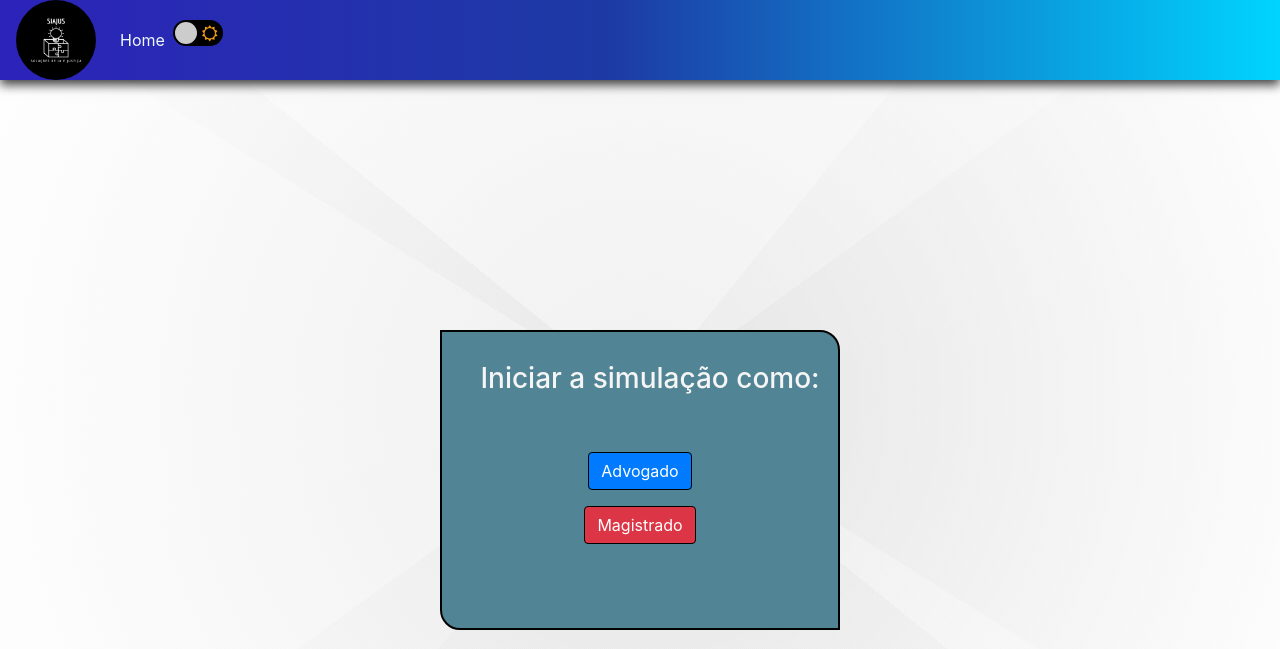
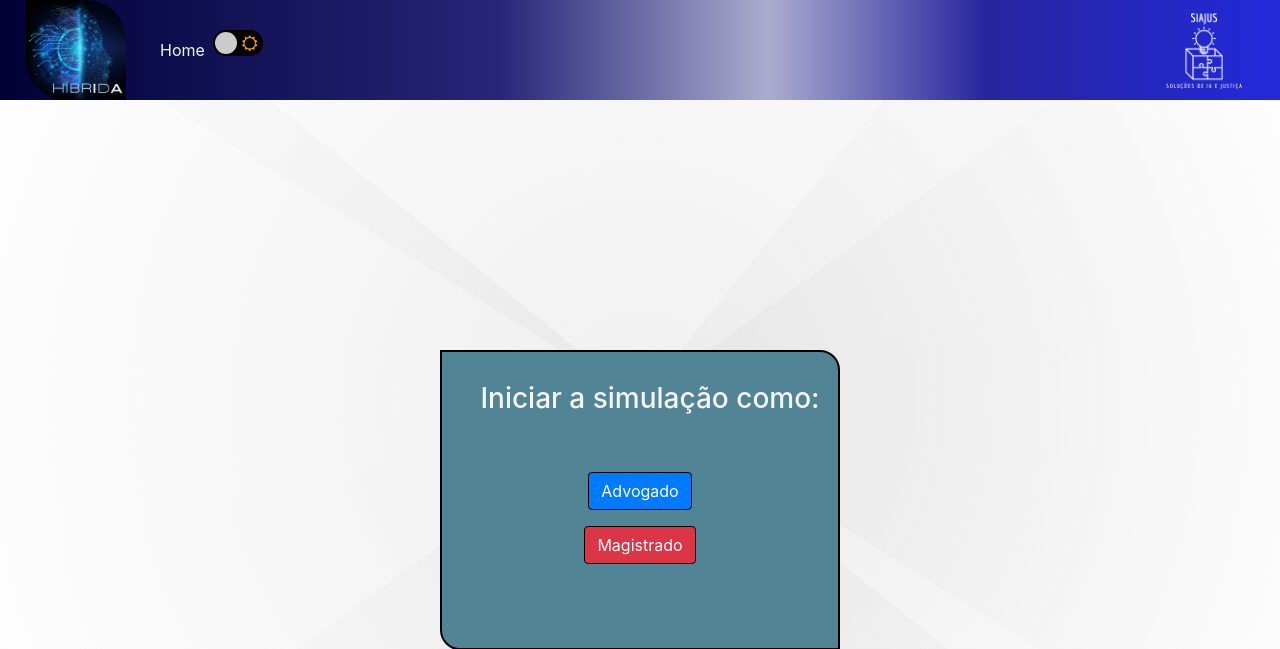
Before and after one commit to igordasilveirafranco/hibrida, a Django app: page / in a window 1280 px wide. Shown: the top 649 px of the page. Run offline with Django 3.2, Linux system fonts and the light colour scheme; some libraries are stand-ins or nearby versions.

Commit message:
Ajustando

```diff
--- a/apps/advogado/templates/main/page_two.html
+++ b/apps/advogado/templates/main/page_two.html
@@ -195,7 +195,7 @@
                             </div>
                         </div>
                     </form>
-                    <span class="text-sm"> * Arquivos suportados .PDF ou .TXT</span><br>
+                    <span class="text-sm"> * Arquivos suportados .PDF ou .TXT<br> * Nome do arquivo não deve conter caracter especial(~,/,*)</span><br>
                 </div>
             </div>
             <div class="text-center mx-auto ">
--- a/cnjweb/static/css/styles.css
+++ b/cnjweb/static/css/styles.css
@@ -43,24 +43,14 @@
     width: 97% !important;
 }
 
-.navbar-brand {
-    width: 80px;
-    height: 80px;
-    background-color: black;
-    border-radius: 50%;
+.navbar {
+    background: rgb(2, 1, 54);
+    background: linear-gradient(90deg, rgba(2, 1, 54, 1) 0%, rgba(38, 37, 121, 1) 39%, rgba(172, 172, 207, 1) 60%, rgba(38, 37, 159, 1) 77%, rgba(34, 41, 218, 1) 100%);
+    height: 100px !important;
 }
 
-.navbar-brand img {
-    width: 80px;
-    height: 80px;
-    padding-bottom: 10px;
-}
-
-.navbar {
-    background-color: var(--bg-nav);
-    color: var(--text-color-nav);
-    box-shadow: 0px 5px 10px 0px rgba(0, 0, 0, 0.75);
-    height: 80px !important;
+.navbar a {
+    color: aliceblue !important;
 }
 
 .navbar-toggler {
--- a/templates/base.html
+++ b/templates/base.html
@@ -16,12 +16,12 @@
 </head>
 
 <body class="white">
-    <nav class="navbar navbar-expand-lg bg-color">
+    <nav class="navbar navbar-expand-lg navbar-light bg-light">
         <button class="navbar-toggler" type="button" data-toggle="collapse" data-target="#navbarTogglerDemo03" aria-controls="navbarTogglerDemo03" aria-expanded="false" aria-label="Alterna navegação">
                 <span class="navbar-toggler-icon"></span>
             </button>
         <a class="navbar-brand" href="{% url 'principal'%}">
-            <img id="img_logo" src="{% static 'img/logo.png'%}" alt="">
+            <img class="img-left" src="{% static 'img/logo.jpeg'%}" alt="">
         </a>
 
         <div class="collapse navbar-collapse" id="navbarTogglerDemo03">
```
Also changed, not shown: other parts of cnjweb/static/css/styles.css (+13 -0 lines), other parts of templates/base.html (+3 -0 lines), static/css/styles.css (+19 -16 lines), README.md, cnjweb/static/img/logo.jpeg (added), cnjweb/static/img/logod.png (renamed from cnjweb/static/img/logo.png), static/img/logo.jpeg (added), static/img/logod.png (renamed from static/img/logo.png).
